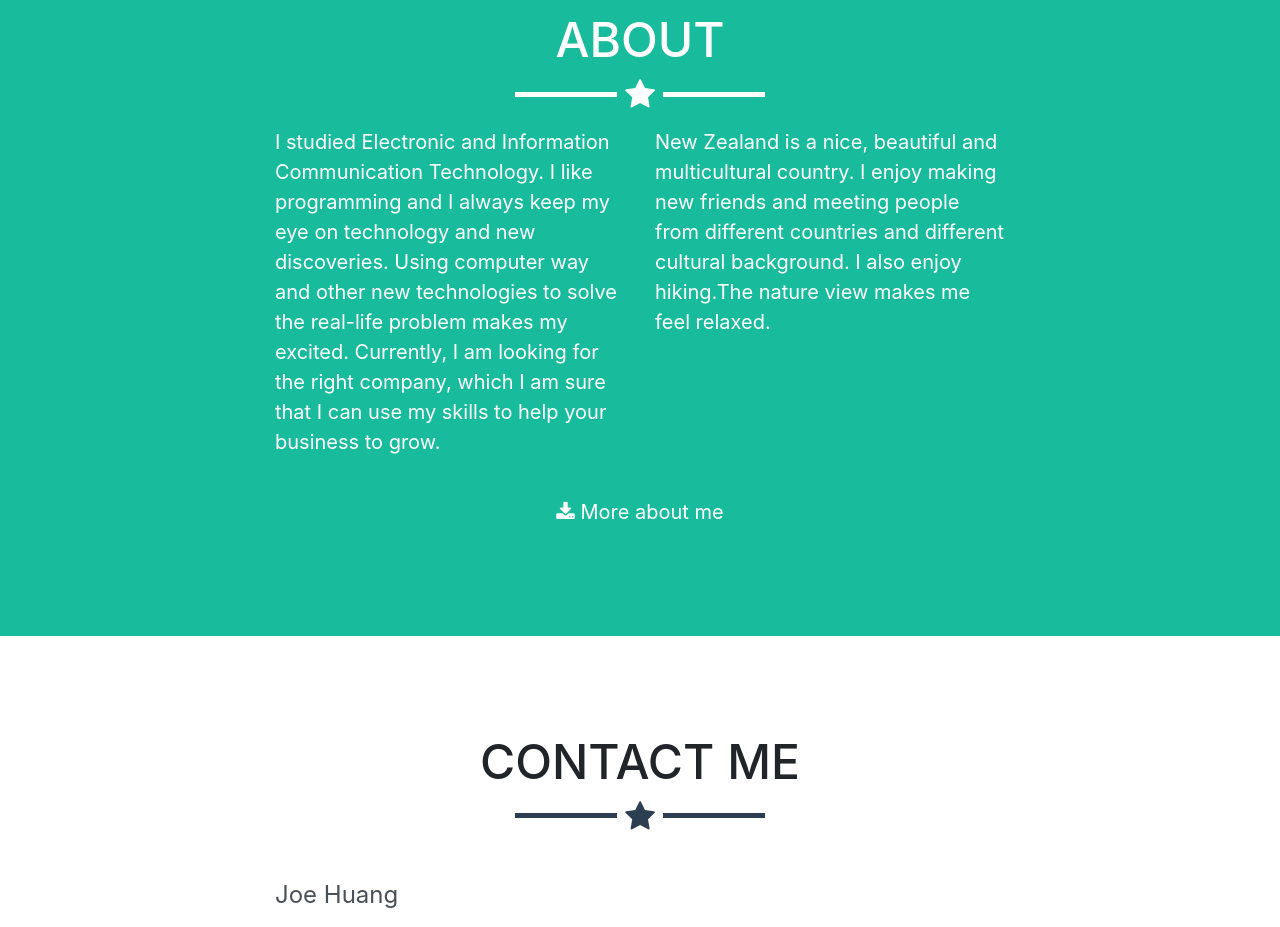
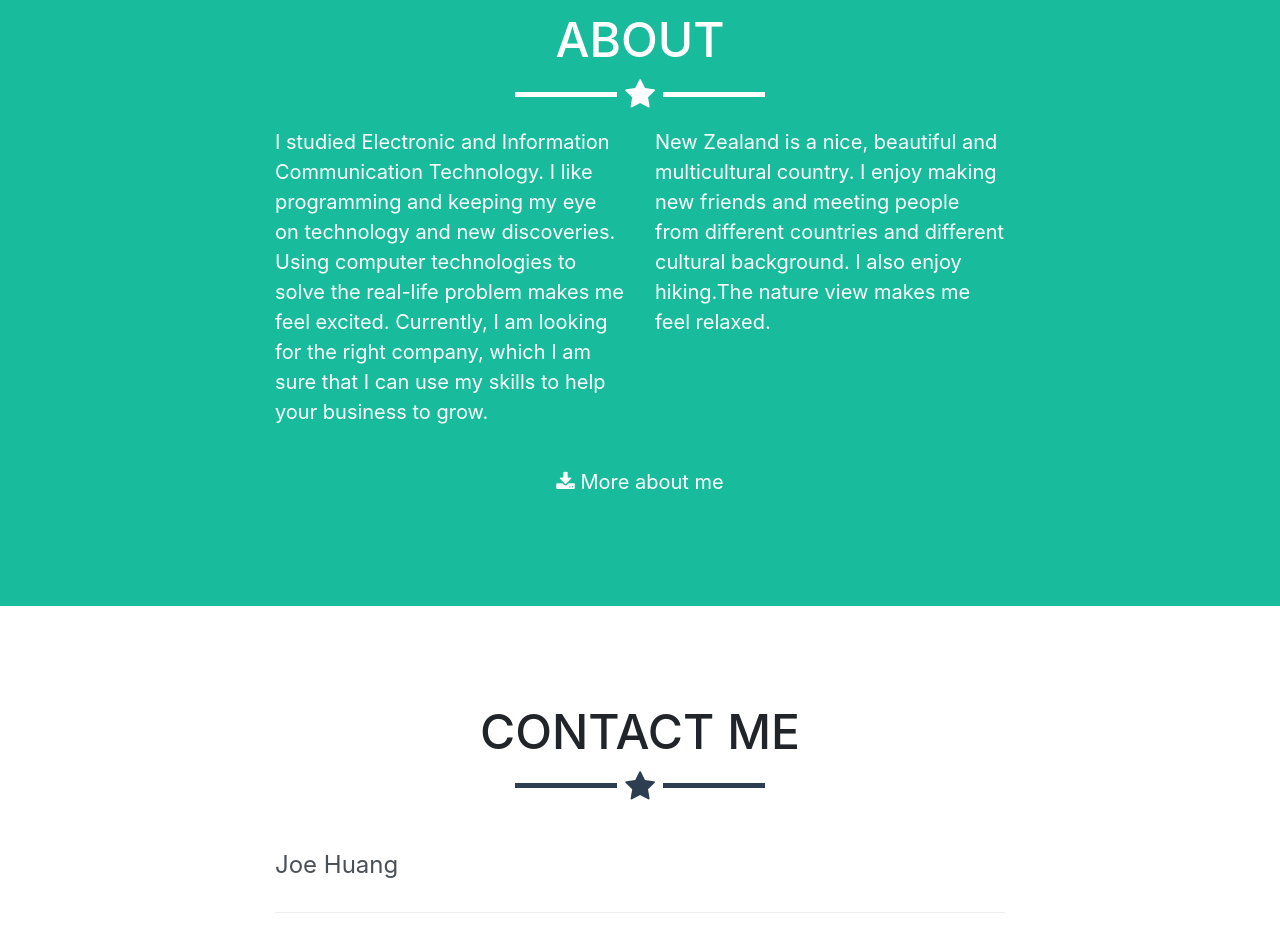
Before and after one commit to Joe3Huang/portfolio, a website with bundled scripts: page index.html in a window 1280 px wide. Shown: the part 2040-2967 px from the top of the page. Built offline with nearby package versions, Linux system fonts and the light colour scheme.

Commit message:
edit about section

```diff
--- a/index.html
+++ b/index.html
@@ -166,7 +166,7 @@
         <hr class="star-light">
         <div class="row">
           <div class="col-lg-4 ml-auto">
-            <p>I studied Electronic and Information Communication Technology. I like programming and I always keep my eye on technology and new discoveries. Using computer way and other new technologies to solve the real-life problem makes my excited. Currently, I am looking for the right company, which I am sure that I can use my skills to help your business to grow.</p>
+            <p>I studied Electronic and Information Communication Technology. I like programming and keeping my eye on technology and new discoveries. Using computer technologies to solve the real-life problem makes me feel excited. Currently, I am looking for the right company, which I am sure that I can use my skills to help your business to grow.</p>
           </div>
           <div class="col-lg-4 mr-auto">
             <p> New Zealand is a nice, beautiful and multicultural country. I enjoy making new friends and meeting people from different countries and different cultural background. I also enjoy hiking.The nature view makes me feel relaxed. </p>
```
